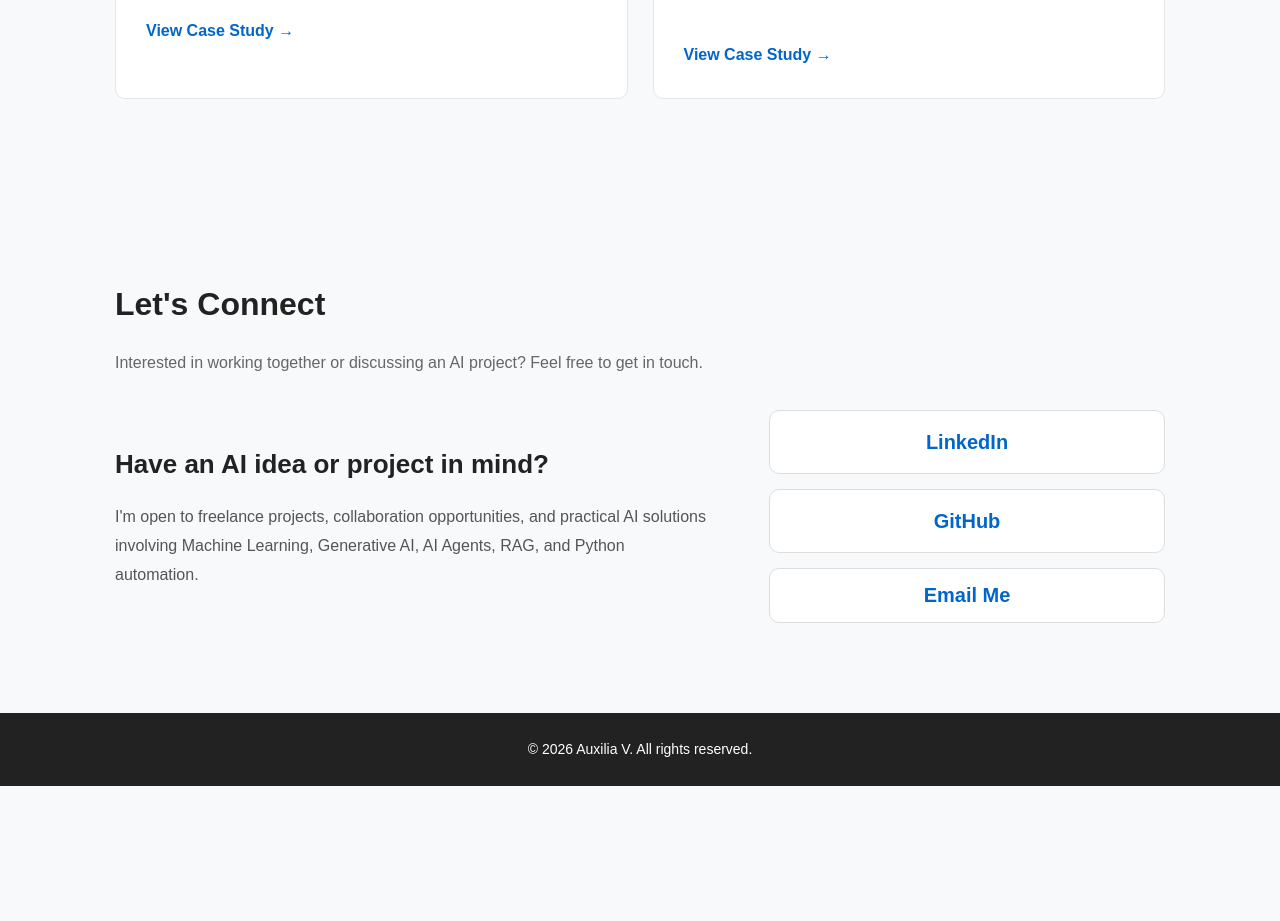
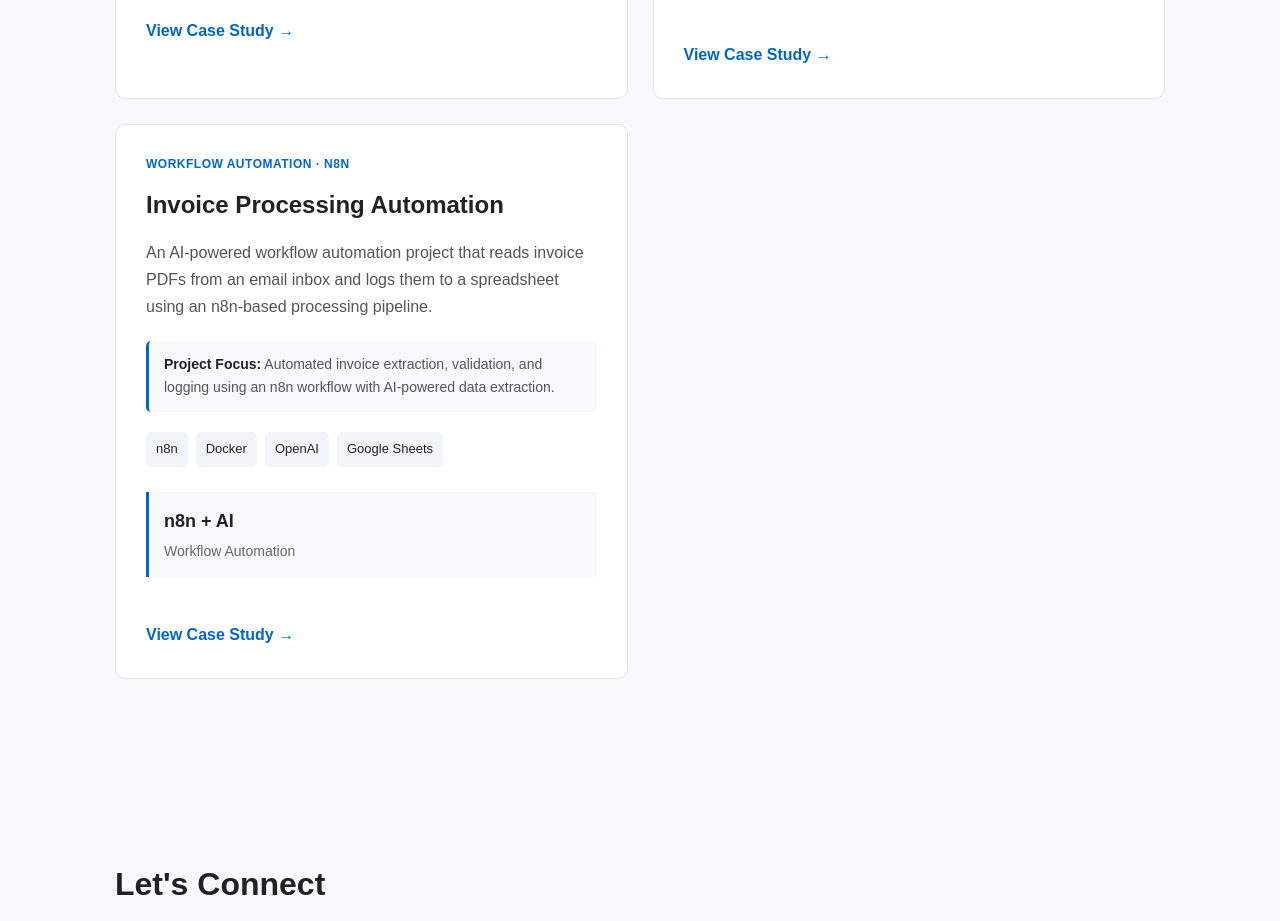
Before and after one commit to AuxiliaV/AuxiliaV.github.io, a plain HTML site: page index.html in a window 1280 px wide. Shown: the part 4608-5529 px from the top of the page. Before the commit the page ends 5394 px from the top, so only its background shows below. Drawn offline with Linux system fonts and the light colour scheme.

Commit message:
Update index.html

```diff
--- a/index.html
+++ b/index.html
@@ -443,6 +443,50 @@
             </div>
 
         </div>
+      <!-- Invoice Processing Automation Project -->
+        <div class="project-card">
+
+            <div class="project-content">
+
+                <p class="project-type">
+                    WORKFLOW AUTOMATION · N8N
+                </p>
+
+                <h3>Invoice Processing Automation</h3>
+
+                <p>
+                    An AI-powered workflow automation project that reads
+                    invoice PDFs from an email inbox and logs them to a
+                    spreadsheet using an n8n-based processing pipeline.
+                </p>
+
+              <p class="project-focus">
+                <strong>Project Focus:</strong>
+                Automated invoice extraction, validation, and logging
+                using an n8n workflow with AI-powered data extraction.
+              </p>
+
+                <div class="project-tech">
+                    <span>n8n</span>
+                    <span>Docker</span>
+                    <span>OpenAI</span>
+                    <span>Google Sheets</span>
+                </div>
+
+                <div class="project-result">
+                    <strong>n8n + AI</strong>
+                    <span>Workflow Automation</span>
+                </div>
+
+                <a
+                    href="invoice-automation.html"
+                    class="project-link">
+                    View Case Study →
+                </a>
+
+            </div>
+
+        </div>
 
     </div>
 
```
